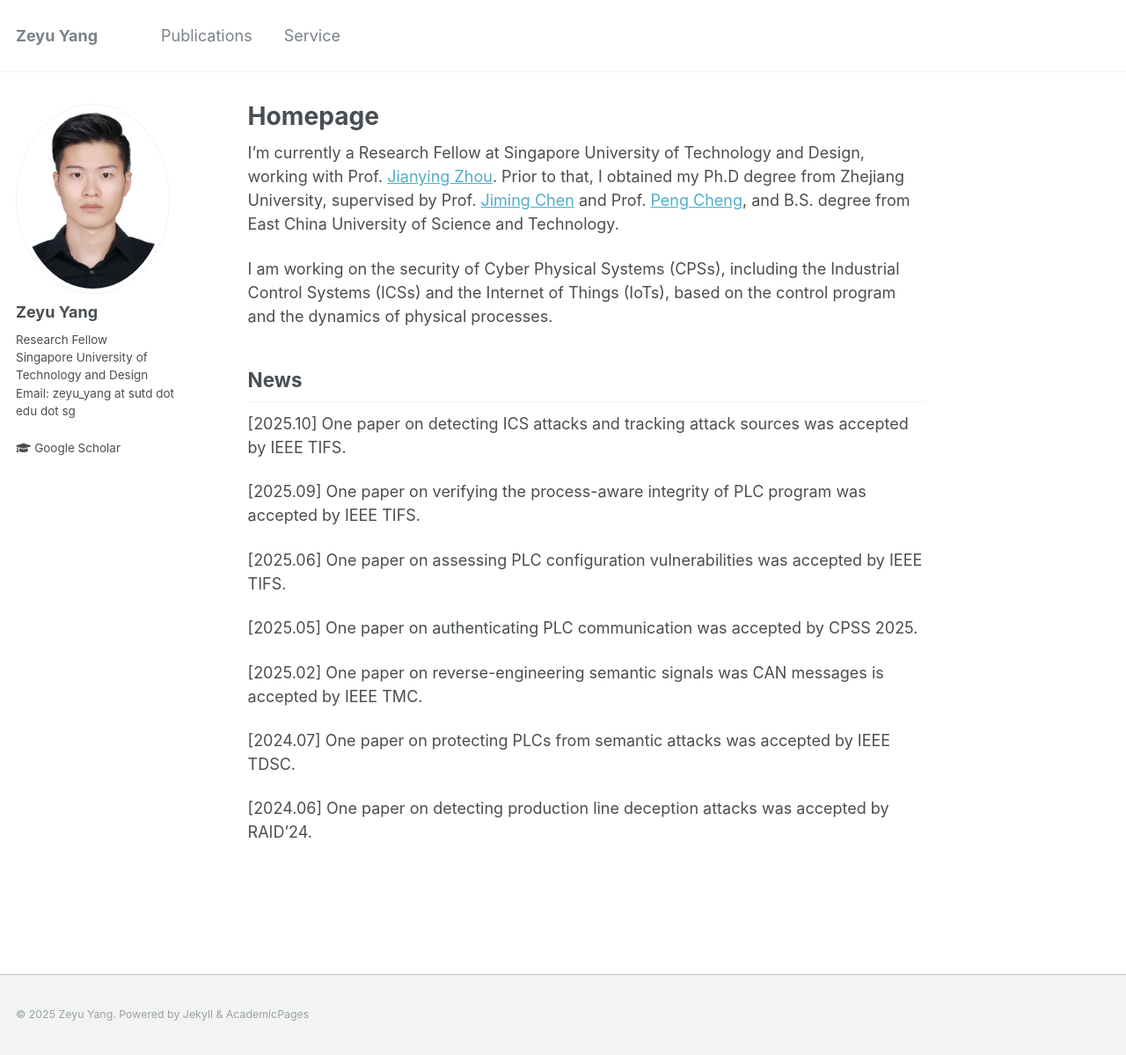
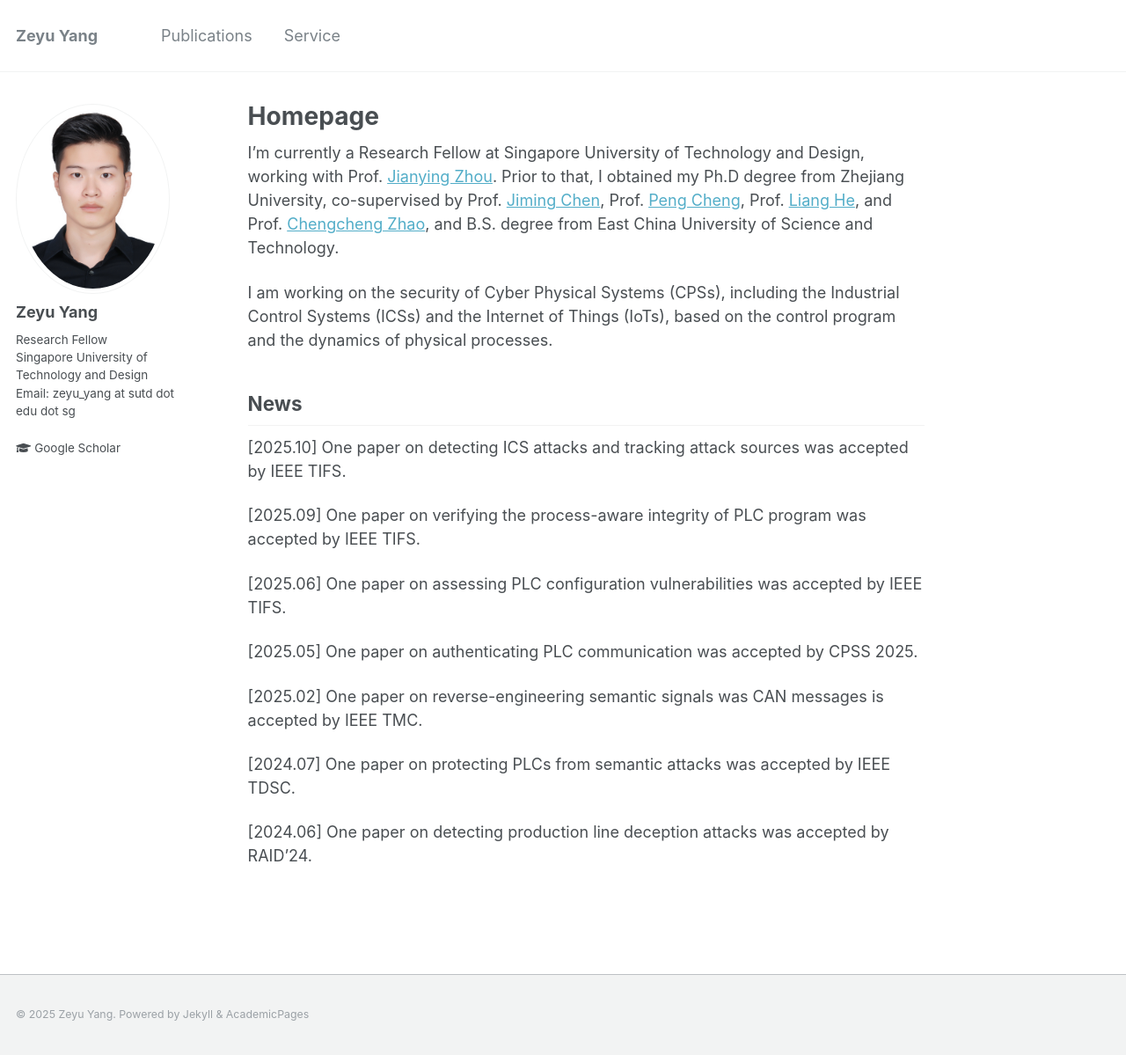
Before and after one commit to zeyuid/zeyuid.github.io, a Jekyll site: the page built from _pages/about.md, in a window 1280 px wide and 1199 px high. Shown: the whole window at 88% size. Built offline with Jekyll 4.4.1, drawn with Linux system fonts in a browser that asks for light colours.

Commit message:
add file

```diff
--- a/_pages/about.md
+++ b/_pages/about.md
@@ -9,7 +9,7 @@ redirect_from:
 ---
 
 I'm currently a Research Fellow at Singapore University of Technology and Design, working with Prof. [Jianying Zhou](http://jianying.space).
-Prior to that, I obtained my Ph.D degree from Zhejiang University, supervised by Prof. [Jiming Chen](https://person.zju.edu.cn/jmchen) and Prof. [Peng Cheng](https://person.zju.edu.cn/cp), and B.S. degree from East China University of Science and Technology.
+Prior to that, I obtained my Ph.D degree from Zhejiang University, co-supervised by Prof. [Jiming Chen](https://person.zju.edu.cn/jmchen), Prof. [Peng Cheng](https://person.zju.edu.cn/cp), Prof. [Liang He](https://leonhe815.github.io/), and Prof. [Chengcheng Zhao](https://person.zju.edu.cn/en/czhao), and B.S. degree from East China University of Science and Technology.
 <!-- I was a visiting student at CISPA − Helmholtz Center for Information Security, supervised by Prof. [Michael Backes](https://cispa.saarland/people/backes/) and Dr. [Yang Zhang](https://cispa.saarland/people/yang.zhang/). -->
 
 
```
